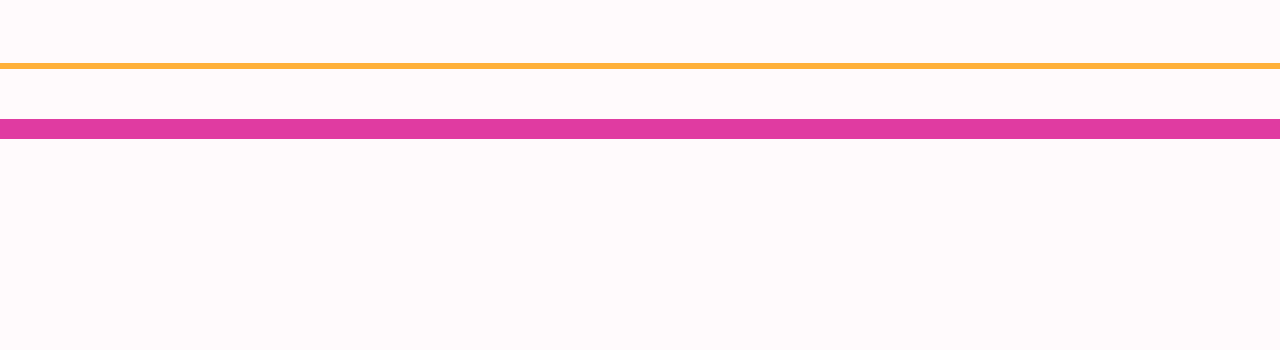
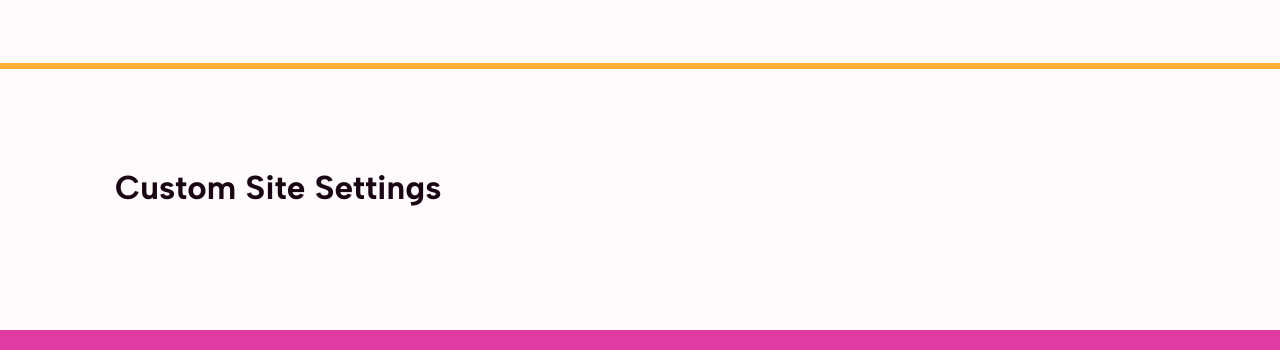
Before and after one commit to coding-in-public/custom-site-theming, a website built with Vite: page index.html in a window 1280 px wide. Shown: the part 1462-1812 px from the top of the page. Before the commit the page ends 1601 px from the top, so only its background shows below. Built offline with nearby package versions, Linux system fonts and the light colour scheme; some packages are replaced by stand-ins of ours.

Commit message:
lesson-2 code

```diff
--- a/index.html
+++ b/index.html
@@ -103,6 +103,15 @@
             </form>
           </div>
         </section>
+        <aside class="container" aria-label="Settings section">
+          <div class="settings-wrapper">
+            <h2 class="h3">Custom Site Settings</h2>
+            <div class="settings">
+              <div class="stack"></div>
+              <div class="stack"></div>
+            </div>
+          </div>
+        </aside>
       </main>
     </div>
     <div class="banner" data-bkg="primary"></div>
--- a/style.css
+++ b/style.css
@@ -310,3 +310,23 @@ section {
 }
 
 /* SETTINGS SECTION */
+.settings-wrapper {
+  display: grid;
+  gap: var(--space-sm);
+  max-width: 1050px;
+  margin-inline: auto;
+}
+
+.settings {
+  display: flex;
+  align-items: flex-start;
+  gap: var(--space-lg) var(--space-md);
+  flex-wrap: wrap;
+  font-size: var(--fs-sm);
+}
+
+.stack {
+  display: grid;
+  gap: var(--space-sm);
+  width: 100%;
+}
```
